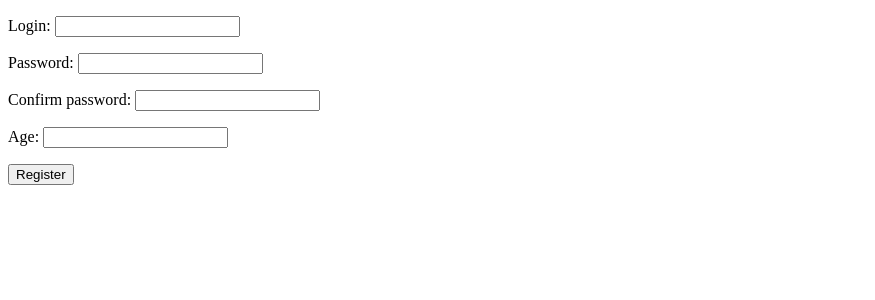
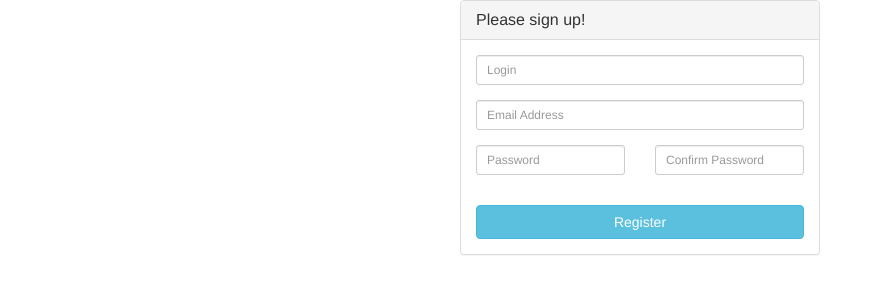
Before and after one commit to kirillbocharov/subd, a Django app: page /register/ in a window 1280 px wide. Shown: the top 300 px of the page, without its empty margins (0-875 px from the left). Run offline with Django 3.2, Linux system fonts and the light colour scheme; some libraries are stand-ins or nearby versions.

Commit message:
Update register

```diff
--- a/News_Project/views.py
+++ b/News_Project/views.py
@@ -30,17 +30,17 @@ def register(request):
             errors.append('This login already exists')
         if not data.get('password', ''):
             errors.append('Write password!')
-        if not data.get('conf_password', ''):
+        if not data.get('password_confirmation', ''):
             errors.append('Confirm passowrd')
-        try:
-            age = int(data.get('age', ''))
-        except ValueError:
-            errors.append('Age must be number')
+        # try:
+        #     age = int(data.get('age', ''))
+        # except ValueError:
+        #     errors.append('Age must be number')
         if not errors:
-            if data['password'] == data['conf_password']:
+            if data['password'] == data['password_confirmation']:
                 print data['password']
             print 'great'
-            add_user(data['login'], data['password'], age)
+            add_user(data['login'], data['password'], data['email'])
             # return HttpResponseRedirect('index.html')
     c['errors'] = errors
-    return render_to_response('register.html', c)
+    return render_to_response('signUp.html', c)
--- a/sql_requests/insert.py
+++ b/sql_requests/insert.py
@@ -4,13 +4,17 @@ from django.db import connection
 __author__ = 'vadik'
 
 
-def add_user(user_name, password, age, status_id=1):
+def add_user(user_name, password, email, status_id=1):
     cursor = connection.cursor()
     hash_md5 = hashlib.md5()
     hash_md5.update(password)
     pass_md5 = hash_md5.hexdigest()
     request = (
-        'INSERT INTO Users(User_name, Password, Age, Status_id) '
-        'VALUES("{user_name}", "{password}", {age}, {status_id});'
-    ).format(user_name=user_name, password=pass_md5, age=age, status_id=status_id)
+        'INSERT INTO Users(User_name, Password, Status_id, Email) '
+        'VALUES("{user_name}", "{password}", {status_id}, "{email}");'
+    ).format(
+        user_name=user_name,
+        password=pass_md5,
+        status_id=status_id,
+        email=email)
     cursor.execute(request)
--- a/templates/register.html
+++ /dev/null
@@ -1,24 +0,0 @@
-<!DOCTYPE html>
-<html lang="en">
-<head>
-    <meta charset="UTF-8">
-    <title>Регистрация</title>
-</head>
-<body>
-{% if errors %}
-    <ul>
-        {% for error in errors %}
-            <li>{{ error }}</li>
-        {% endfor %}
-    </ul>
-{% endif %}
-<form action="." method="post">
-    {% csrf_token %}
-    <p> Login: <input type="text" name="login"></p>
-    <p> Password: <input type="text" name="password"></p>
-    <p> Confirm password: <input type="text" name="conf_password"> </p>
-    <p> Age: <input type="text" name="age"></p>
-    <input type="submit" value="Register">
-</form>
-</body>
-</html>
--- a/templates/signUp.html
+++ b/templates/signUp.html
@@ -18,37 +18,41 @@
                     <h3 class="panel-title">Please sign up!</h3>
                 </div>
                 <div class="panel-body">
-                    <form role="form">
-                        <div class="row">
-                            <div class="col-xs-6 col-sm-6 col-md-6">
-                                <div class="form-group">
-                                    <input type="text" name="first_name" id="first_name" class="form-control input-sm" placeholder="First Name">
-                                </div>
-                            </div>
-                            <div class="col-xs-6 col-sm-6 col-md-6">
-                                <div class="form-group">
-                                    <input type="text" name="last_name" id="last_name" class="form-control input-sm" placeholder="Last Name">
-                                </div>
-                            </div>
+                    <form role="form" method="post">
+                        {% csrf_token %}
+                        <div class="form-group">
+                            <input type="text" name="login" id="login" class="form-control input-sm"
+                                   placeholder="Login">
                         </div>
 
                         <div class="form-group">
-                            <input type="email" name="email" id="email" class="form-control input-sm" placeholder="Email Address">
+                            <input type="email" name="email" id="email" class="form-control input-sm"
+                                   placeholder="Email Address">
                         </div>
 
                         <div class="row">
                             <div class="col-xs-6 col-sm-6 col-md-6">
                                 <div class="form-group">
-                                    <input type="password" name="password" id="password" class="form-control input-sm" placeholder="Password">
+                                    <input type="password" name="password" id="password" class="form-control input-sm"
+                                           placeholder="Password">
                                 </div>
                             </div>
                             <div class="col-xs-6 col-sm-6 col-md-6">
                                 <div class="form-group">
-                                    <input type="password" name="password_confirmation" id="password_confirmation" class="form-control input-sm" placeholder="Confirm Password">
+                                    <input type="password" name="password_confirmation" id="password_confirmation"
+                                           class="form-control input-sm" placeholder="Confirm Password">
                                 </div>
                             </div>
                         </div>
-
+                        <div class="form-group">
+                            {% if errors %}
+                                <ul class="errors">
+                                    {% for error in errors %}
+                                        <li class="errors">{{ error }}</li>
+                                    {% endfor %}
+                                </ul>
+                            {% endif %}
+                        </div>
                         <input type="submit" value="Register" class="btn btn-info btn-block">
 
                     </form>
```
